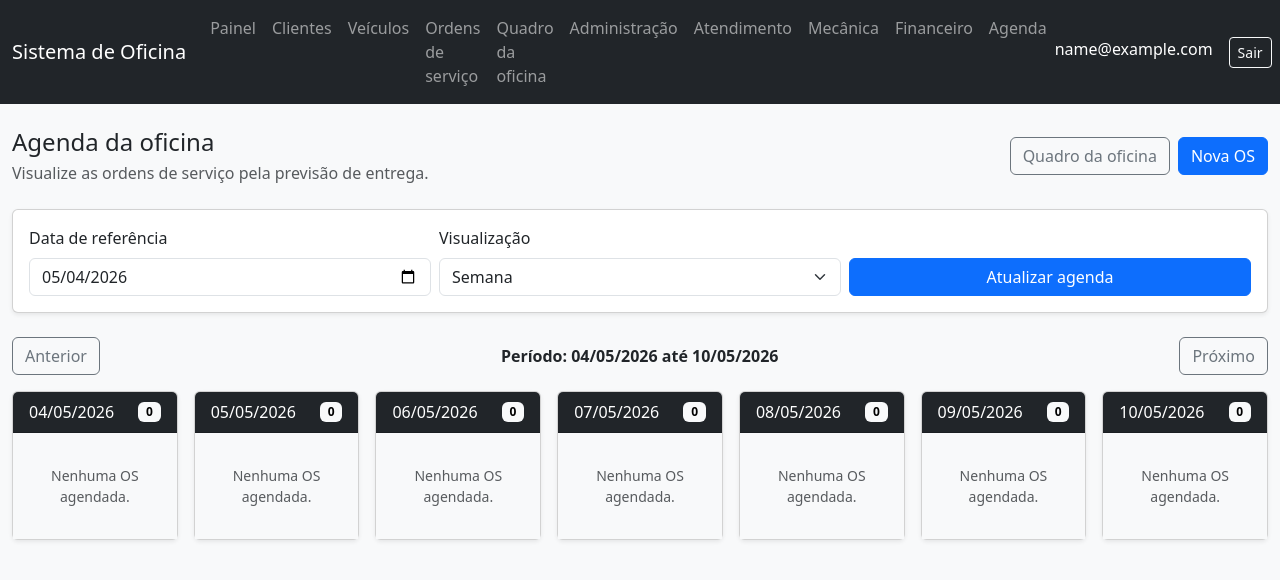
After one commit to CesarBerbel/motormind_old, a Django app: page /servicos/agenda/ in a window 1280 px wide. The commit adds this page. Shown: the top 580 px of the page. Run offline with Django 5.2, Linux system fonts and the light colour scheme; a user stored in the database is signed in; tables that the repository leaves empty hold one stand-in row (values such as "Sample post").

Commit message:
feat(service_orders): add workshop agenda by delivery date

```diff
--- /dev/null
+++ b/service_orders/calendar_views.py
@@ -0,0 +1,105 @@
+from datetime import timedelta
+
+from django.contrib.auth.decorators import login_required
+from django.db.models import Case, IntegerField, Value, When
+from django.shortcuts import render
+from django.utils import timezone
+from django.utils.dateparse import parse_date
+
+from accounts.permissions import groups_required
+
+from .models import ServiceOrder
+
+
+def get_priority_ordering_annotation():
+    """
+    Return priority ordering annotation.
+    """
+    return Case(
+        When(priority=ServiceOrder.Priority.HIGH, then=Value(1)),
+        When(priority=ServiceOrder.Priority.MEDIUM, then=Value(2)),
+        When(priority=ServiceOrder.Priority.LOW, then=Value(3)),
+        default=Value(4),
+        output_field=IntegerField(),
+    )
+
+
+@login_required
+@groups_required(["Administrador", "Atendente", "Mecânico"])
+def workshop_agenda_view(request):
+    """
+    Show workshop agenda using expected delivery dates.
+    """
+    selected_date_raw = request.GET.get("date", "")
+    view_mode = request.GET.get("view", "week")
+
+    selected_date = (
+        parse_date(selected_date_raw) if selected_date_raw else timezone.localdate()
+    )
+
+    if selected_date is None:
+        selected_date = timezone.localdate()
+
+    if view_mode not in ["day", "week"]:
+        view_mode = "week"
+
+    if view_mode == "day":
+        start_date = selected_date
+        end_date = selected_date
+    else:
+        start_date = selected_date - timedelta(days=selected_date.weekday())
+        end_date = start_date + timedelta(days=6)
+
+    service_orders = (
+        ServiceOrder.objects.select_related(
+            "customer",
+            "vehicle",
+            "assigned_mechanic",
+        )
+        .annotate(
+            priority_order=get_priority_ordering_annotation(),
+        )
+        .filter(
+            expected_delivery_date__gte=start_date,
+            expected_delivery_date__lte=end_date,
+        )
+        .exclude(
+            status=ServiceOrder.Status.CANCELED,
+        )
+        .order_by(
+            "expected_delivery_date",
+            "priority_order",
+            "created_at",
+        )
+    )
+
+    agenda_days = []
+
+    current_date = start_date
+
+    while current_date <= end_date:
+        agenda_days.append(
+            {
+                "date": current_date,
+                "orders": service_orders.filter(expected_delivery_date=current_date),
+            }
+        )
+
+        current_date += timedelta(days=1)
+
+    previous_date = start_date - timedelta(days=7 if view_mode == "week" else 1)
+    next_date = start_date + timedelta(days=7 if view_mode == "week" else 1)
+
+    return render(
+        request,
+        "service_orders/workshop_agenda.html",
+        {
+            "agenda_days": agenda_days,
+            "selected_date": selected_date,
+            "start_date": start_date,
+            "end_date": end_date,
+            "previous_date": previous_date,
+            "next_date": next_date,
+            "view_mode": view_mode,
+        },
+    )
--- a/service_orders/urls.py
+++ b/service_orders/urls.py
@@ -1,6 +1,6 @@
 from django.urls import path
 
-from . import views
+from . import calendar_views, views
 
 app_name = "service_orders"
 
@@ -15,6 +15,11 @@ urlpatterns = [
         "quadro/",
         views.service_order_board_view,
         name="service_order_board",
+    ),
+    path(
+        "agenda/",
+        calendar_views.workshop_agenda_view,
+        name="workshop_agenda",
     ),
     path(
         "ordens/criar/",
--- a/templates/base.html
+++ b/templates/base.html
@@ -114,6 +114,15 @@
                         </li>
                     {% endif %}
 
+                    <!-- 🔥 NOVO: AGENDA -->
+                    {% if request.user|has_group:"Administrador" or request.user|has_group:"Atendente" or request.user|has_group:"Mecânico" %}
+                        <li class="nav-item">
+                            <a class="nav-link" href="{% url 'service_orders:workshop_agenda' %}">
+                                Agenda
+                            </a>
+                        </li>
+                    {% endif %}
+
                 {% endif %}
 
             </ul>
--- /dev/null
+++ b/templates/service_orders/workshop_agenda.html
@@ -0,0 +1,191 @@
+{% extends "base.html" %}
+
+{% block title %}
+    Agenda da oficina - Sistema de Oficina
+{% endblock %}
+
+{% block content %}
+
+<div class="d-flex justify-content-between align-items-center mb-4">
+    <div>
+        <h1 class="h4 mb-1">
+            Agenda da oficina
+        </h1>
+
+        <p class="text-muted mb-0">
+            Visualize as ordens de serviço pela previsão de entrega.
+        </p>
+    </div>
+
+    <div class="d-flex gap-2">
+        <a href="{% url 'service_orders:service_order_board' %}" class="btn btn-outline-secondary">
+            Quadro da oficina
+        </a>
+
+        <a href="{% url 'service_orders:service_order_create' %}" class="btn btn-primary">
+            Nova OS
+        </a>
+    </div>
+</div>
+
+<form method="get" class="card card-body shadow-sm mb-4">
+    <div class="row g-2 align-items-end">
+
+        <div class="col-md-4">
+            <label class="form-label">
+                Data de referência
+            </label>
+
+            <input
+                type="date"
+                name="date"
+                value="{{ selected_date|date:'Y-m-d' }}"
+                class="form-control"
+            >
+        </div>
+
+        <div class="col-md-4">
+            <label class="form-label">
+                Visualização
+            </label>
+
+            <select name="view" class="form-select">
+                <option value="week" {% if view_mode == "week" %}selected{% endif %}>
+                    Semana
+                </option>
+                <option value="day" {% if view_mode == "day" %}selected{% endif %}>
+                    Dia
+                </option>
+            </select>
+        </div>
+
+        <div class="col-md-4">
+            <button type="submit" class="btn btn-primary w-100">
+                Atualizar agenda
+            </button>
+        </div>
+
+    </div>
+</form>
+
+<div class="d-flex justify-content-between align-items-center mb-3">
+    <a
+        href="{% url 'service_orders:workshop_agenda' %}?date={{ previous_date|date:'Y-m-d' }}&view={{ view_mode }}"
+        class="btn btn-outline-secondary"
+    >
+        Anterior
+    </a>
+
+    <div class="text-center">
+        <strong>
+            Período:
+            {{ start_date|date:"d/m/Y" }}
+            até
+            {{ end_date|date:"d/m/Y" }}
+        </strong>
+    </div>
+
+    <a
+        href="{% url 'service_orders:workshop_agenda' %}?date={{ next_date|date:'Y-m-d' }}&view={{ view_mode }}"
+        class="btn btn-outline-secondary"
+    >
+        Próximo
+    </a>
+</div>
+
+<div class="row g-3">
+
+    {% for agenda_day in agenda_days %}
+        <div class="col-12 col-lg">
+            <div class="card shadow-sm h-100">
+
+                <div class="card-header bg-dark text-white">
+                    <div class="d-flex justify-content-between align-items-center">
+                        <span>
+                            {{ agenda_day.date|date:"d/m/Y" }}
+                        </span>
+
+                        <span class="badge text-bg-light">
+                            {{ agenda_day.orders|length }}
+                        </span>
+                    </div>
+                </div>
+
+                <div class="card-body bg-light">
+
+                    {% for service_order in agenda_day.orders %}
+                        <div class="card shadow-sm mb-3 border-0">
+                            <div class="card-body p-3">
+
+                                <div class="d-flex justify-content-between align-items-start mb-2">
+                                    <strong>
+                                        OS #{{ service_order.pk }}
+                                    </strong>
+
+                                    <span class="badge text-bg-secondary">
+                                        {{ service_order.get_status_display }}
+                                    </span>
+                                </div>
+
+                                <div class="mb-2">
+                                    {% if service_order.priority == "high" %}
+                                        <span class="badge text-bg-danger">
+                                            Prioridade alta
+                                        </span>
+                                    {% elif service_order.priority == "medium" %}
+                                        <span class="badge text-bg-warning">
+                                            Prioridade média
+                                        </span>
+                                    {% else %}
+                                        <span class="badge text-bg-success">
+                                            Prioridade baixa
+                                        </span>
+                                    {% endif %}
+                                </div>
+
+                                <h2 class="h6 mb-2">
+                                    {{ service_order.title }}
+                                </h2>
+
+                                <p class="mb-1 small">
+                                    <strong>Cliente:</strong>
+                                    {{ service_order.customer.name }}
+                                </p>
+
+                                <p class="mb-1 small">
+                                    <strong>Veículo:</strong>
+                                    {{ service_order.vehicle.plate }}
+                                    -
+                                    {{ service_order.vehicle.brand }}
+                                    {{ service_order.vehicle.model }}
+                                </p>
+
+                                <p class="mb-3 small">
+                                    <strong>Mecânico:</strong>
+                                    {% if service_order.assigned_mechanic %}
+                                        {{ service_order.assigned_mechanic.email }}
+                                    {% else %}
+                                        Não definido
+                                    {% endif %}
+                                </p>
+
+                                <a href="{% url 'service_orders:service_order_detail' service_order.pk %}" class="btn btn-sm btn-outline-primary w-100">
+                                    Abrir OS
+                                </a>
+
+                            </div>
+                        </div>
+                    {% empty %}
+                        <div class="text-center text-muted small py-3">
+                            Nenhuma OS agendada.
+                        </div>
+                    {% endfor %}
+
+                </div>
+            </div>
+        </div>
+    {% endfor %}
+
+</div>
+
+{% endblock %}
```
Also changed, not shown: service_orders/models.py (line endings or trailing spaces).
